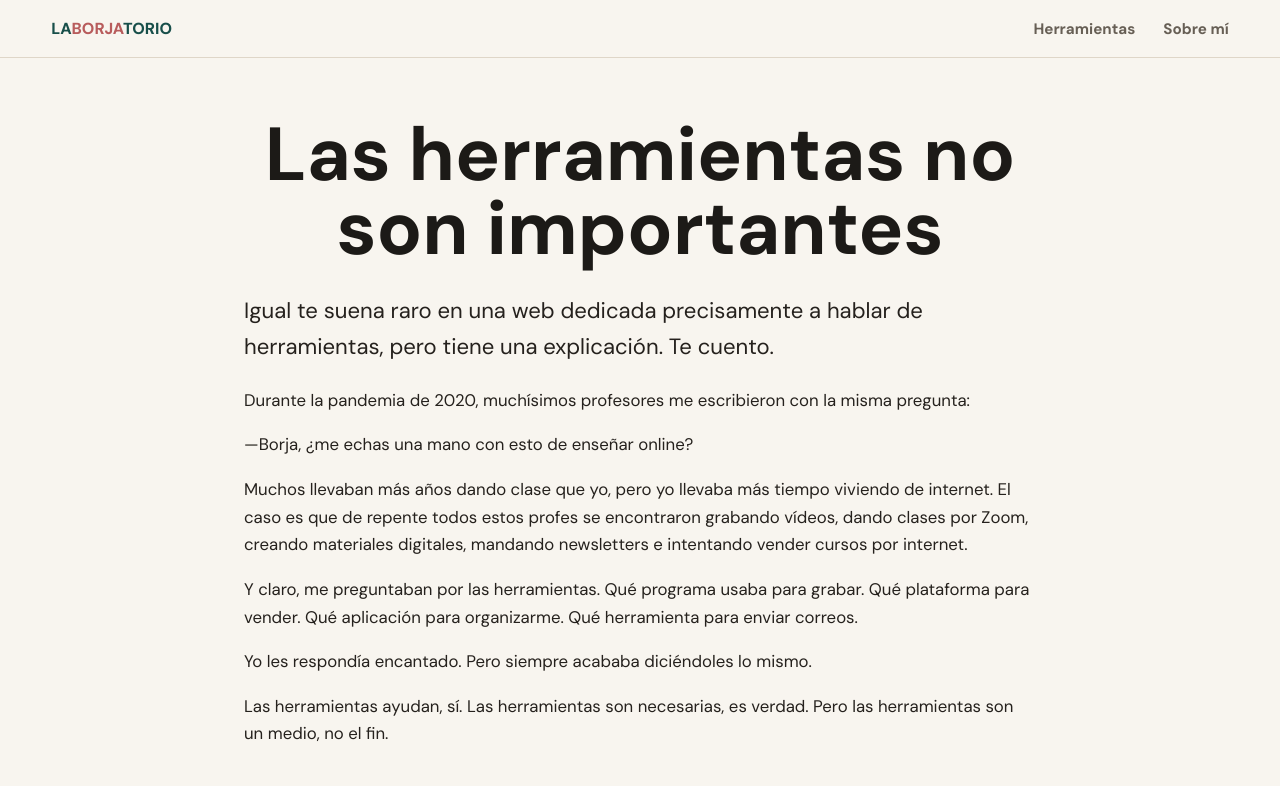
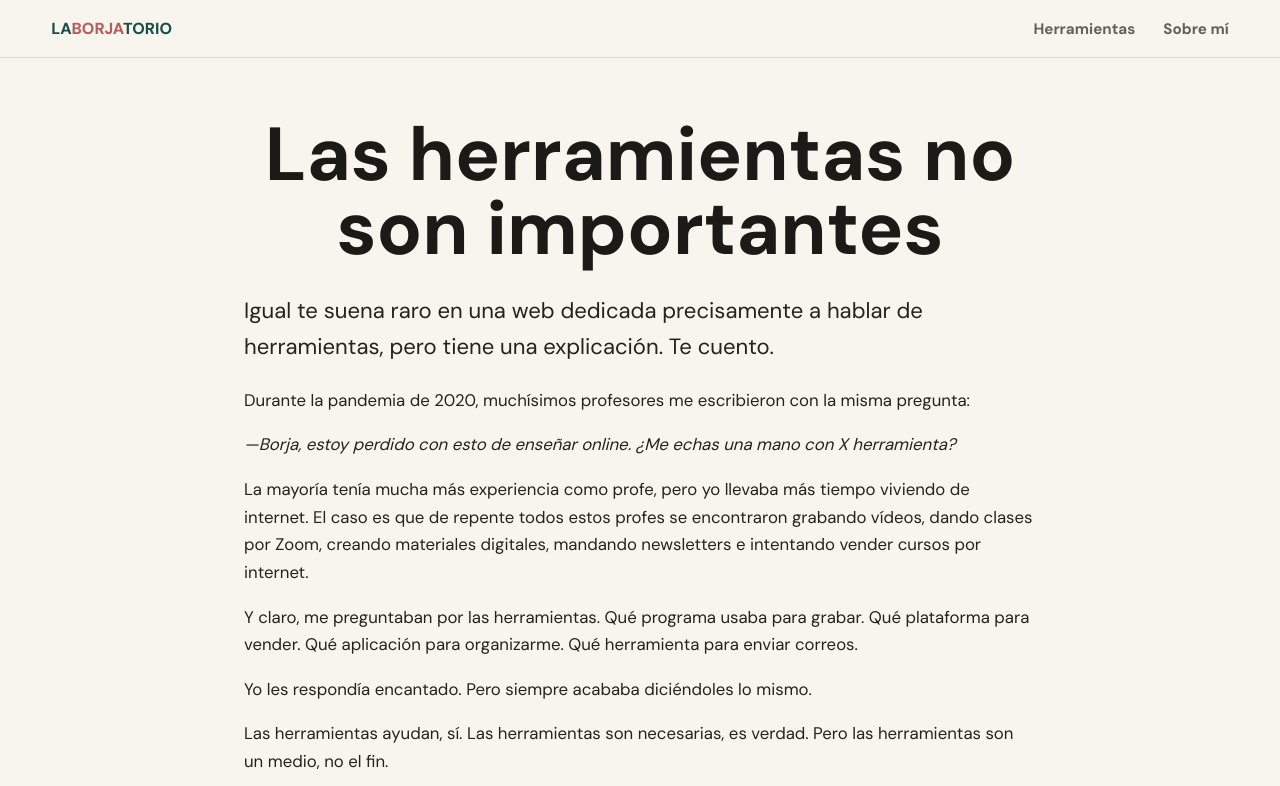
Before and after one commit to boreas77/laborjatorio, a Next.js app: page /sobre in a window 1280 px wide. Shown: the top 786 px of the page. Built offline with nearby package versions, Linux system fonts and the light colour scheme.

Commit message:
Ajusta dialogo en pagina sobre mi

```diff
--- a/src/app/sobre/page.tsx
+++ b/src/app/sobre/page.tsx
@@ -21,12 +21,17 @@ export default function AboutPage() {
           Durante la pandemia de 2020, muchísimos profesores me escribieron con la misma
           pregunta:
         </p>
-        <p>—Borja, ¿me echas una mano con esto de enseñar online?</p>
         <p>
-          Muchos llevaban más años dando clase que yo, pero yo llevaba más tiempo
-          viviendo de internet. El caso es que de repente todos estos profes se
-          encontraron grabando vídeos, dando clases por Zoom, creando materiales
-          digitales, mandando newsletters e intentando vender cursos por internet.
+          <em>
+            —Borja, estoy perdido con esto de enseñar online. ¿Me echas una mano con X
+            herramienta?
+          </em>
+        </p>
+        <p>
+          La mayoría tenía mucha más experiencia como profe, pero yo llevaba más tiempo
+          viviendo de internet. El caso es que de repente todos estos profes se encontraron
+          grabando vídeos, dando clases por Zoom, creando materiales digitales, mandando
+          newsletters e intentando vender cursos por internet.
         </p>
         <p>
           Y claro, me preguntaban por las herramientas. Qué programa usaba para grabar.
```
